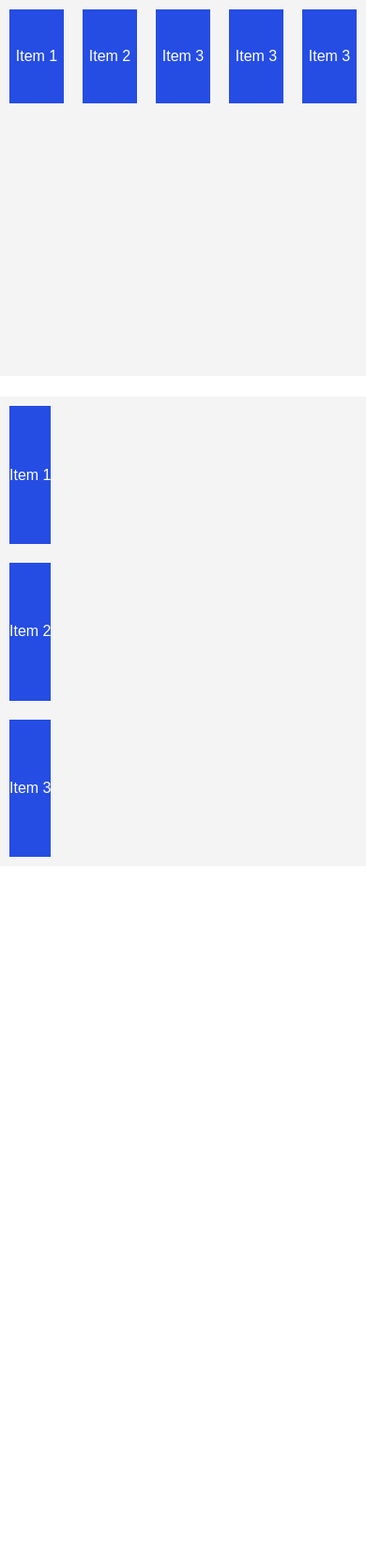
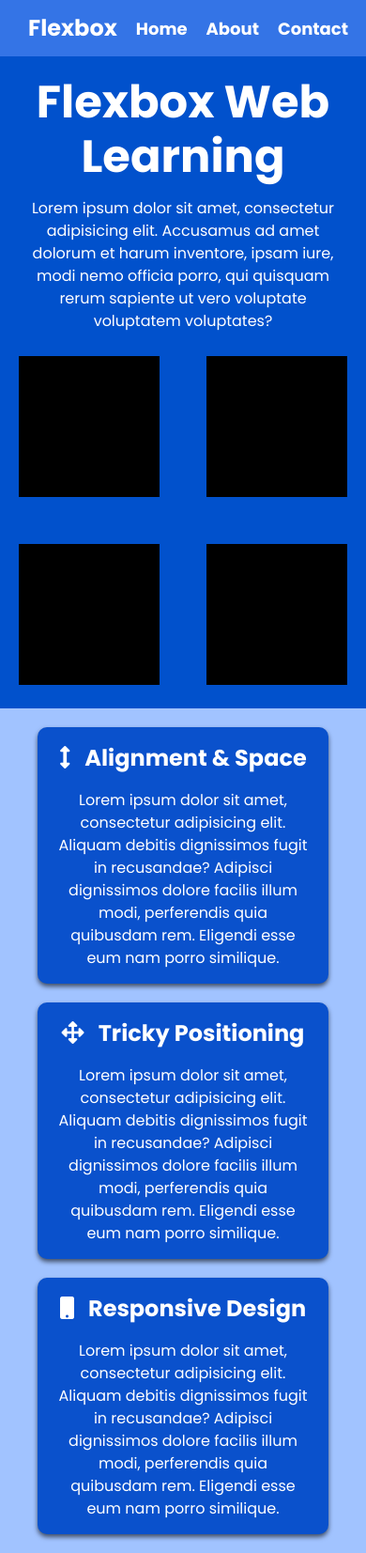
Before and after one commit to lordever/web-learning, a website built with webpack: page index.html in a window 390 px wide. Shown: the whole page at 94% size. Before the commit the page ends 922 px from the top, so only its background shows below. Built offline with nearby package versions, Linux system fonts and the light colour scheme.

Commit message:
Flex box in practice

```diff
--- a/css/flexbox.css
+++ /dev/null
@@ -1,54 +0,0 @@
-* {
-  box-sizing: border-box;
-  margin: 0;
-  padding: 0;
-}
-
-body {
-  font-family: Arial, Helvetica, sans-serif;
-}
-
-.flex-row-container {
-  height: 400px;
-  display: flex;
-  background-color: #f4f4f4;
-
-  /*flex-wrap: wrap;*/
-}
-
-.flex-column-container {
-  height: 500px;
-  display: flex;
-  flex-direction: column; /*row (default)/row-reverse*/
-  background-color: #f4f4f4;
-
-  /*Always is one the main axis*/
-  justify-content: end; /* start/end/center/space-around/ */
-  /*Always on the cross axis*/
-  align-items: start; /*start/end/center */
-}
-
-.item {
-  flex: 1;
-  height: 100px;
-  background: #254de4;
-  color: #fff;
-  margin: 10px;
-
-  display: flex;
-  justify-content: center;
-  align-items: center;
-}
-
-.item:nth-of-type(1) {
-
-}
-
-.item:nth-of-type(2) {
-
-}
-
-.item:nth-of-type(3) {
-
-
-}
--- a/css/style.css
+++ /dev/null
@@ -1,246 +0,0 @@
-/*! HTML5 Boilerplate v9.0.1 | MIT License | https://html5boilerplate.com/ */
-
-/* main.css 3.0.0 | MIT License | https://github.com/h5bp/main.css#readme */
-/*
- * What follows is the result of much research on cross-browser styling.
- * Credit left inline and big thanks to Nicolas Gallagher, Jonathan Neal,
- * Kroc Camen, and the H5BP dev community and team.
- */
-
-/* ==========================================================================
-   Base styles: opinionated defaults
-   ========================================================================== */
-
-html {
-  color: #222;
-  font-size: 1em;
-  line-height: 1.4;
-}
-
-/*
- * Remove text-shadow in selection highlight:
- * https://twitter.com/miketaylr/status/12228805301
- *
- * Customize the background color to match your design.
- */
-
-::-moz-selection {
-  background: #b3d4fc;
-  text-shadow: none;
-}
-
-::selection {
-  background: #b3d4fc;
-  text-shadow: none;
-}
-
-/*
- * A better looking default horizontal rule
- */
-
-hr {
-  display: block;
-  height: 1px;
-  border: 0;
-  border-top: 1px solid #ccc;
-  margin: 1em 0;
-  padding: 0;
-}
-
-/*
- * Remove the gap between audio, canvas, iframes,
- * images, videos and the bottom of their containers:
- * https://github.com/h5bp/html5-boilerplate/issues/440
- */
-
-audio,
-canvas,
-iframe,
-img,
-svg,
-video {
-  vertical-align: middle;
-}
-
-/*
- * Remove default fieldset styles.
- */
-
-fieldset {
-  border: 0;
-  margin: 0;
-  padding: 0;
-}
-
-/*
- * Allow only vertical resizing of textareas.
- */
-
-textarea {
-  resize: vertical;
-}
-
-/* ==========================================================================
-   Author's custom styles
-   ========================================================================== */
-
-/* ==========================================================================
-   Helper classes
-   ========================================================================== */
-
-/*
- * Hide visually and from screen readers
- */
-
-.hidden,
-[hidden] {
-  display: none !important;
-}
-
-/*
- * Hide only visually, but have it available for screen readers:
- * https://snook.ca/archives/html_and_css/hiding-content-for-accessibility
- *
- * 1. For long content, line feeds are not interpreted as spaces and small width
- *    causes content to wrap 1 word per line:
- *    https://medium.com/@jessebeach/beware-smushed-off-screen-accessible-text-5952a4c2cbfe
- */
-
-.visually-hidden {
-  border: 0;
-  clip: rect(0, 0, 0, 0);
-  height: 1px;
-  margin: -1px;
-  overflow: hidden;
-  padding: 0;
-  position: absolute;
-  white-space: nowrap;
-  width: 1px;
-  /* 1 */
-}
-
-/*
- * Extends the .visually-hidden class to allow the element
- * to be focusable when navigated to via the keyboard:
- * https://www.drupal.org/node/897638
- */
-
-.visually-hidden.focusable:active,
-.visually-hidden.focusable:focus {
-  clip: auto;
-  height: auto;
-  margin: 0;
-  overflow: visible;
-  position: static;
-  white-space: inherit;
-  width: auto;
-}
-
-/*
- * Hide visually and from screen readers, but maintain layout
- */
-
-.invisible {
-  visibility: hidden;
-}
-
-/*
- * Clearfix: contain floats
- *
- * The use of `table` rather than `block` is only necessary if using
- * `::before` to contain the top-margins of child elements.
- */
-
-.clearfix::before,
-.clearfix::after {
-  content: "";
-  display: table;
-}
-
-.clearfix::after {
-  clear: both;
-}
-
-/* ==========================================================================
-   EXAMPLE Media Queries for Responsive Design.
-   These examples override the primary ('mobile first') styles.
-   Modify as content requires.
-   ========================================================================== */
-
-@media only screen and (min-width: 35em) {
-  /* Style adjustments for viewports that meet the condition */
-}
-
-@media print,
-  (-webkit-min-device-pixel-ratio: 1.25),
-  (min-resolution: 1.25dppx),
-  (min-resolution: 120dpi) {
-  /* Style adjustments for high resolution devices */
-}
-
-/* ==========================================================================
-   Print styles.
-   Inlined to avoid the additional HTTP request:
-   https://www.phpied.com/delay-loading-your-print-css/
-   ========================================================================== */
-
-@media print {
-  *,
-  *::before,
-  *::after {
-    background: #fff !important;
-    color: #000 !important;
-    /* Black prints faster */
-    box-shadow: none !important;
-    text-shadow: none !important;
-  }
-
-  a,
-  a:visited {
-    text-decoration: underline;
-  }
-
-  a[href]::after {
-    content: " (" attr(href) ")";
-  }
-
-  abbr[title]::after {
-    content: " (" attr(title) ")";
-  }
-
-  /*
-   * Don't show links that are fragment identifiers,
-   * or use the `javascript:` pseudo protocol
-   */
-  a[href^="#"]::after,
-  a[href^="javascript:"]::after {
-    content: "";
-  }
-
-  pre {
-    white-space: pre-wrap !important;
-  }
-
-  pre,
-  blockquote {
-    border: 1px solid #999;
-    page-break-inside: avoid;
-  }
-
-  tr,
-  img {
-    page-break-inside: avoid;
-  }
-
-  p,
-  h2,
-  h3 {
-    orphans: 3;
-    widows: 3;
-  }
-
-  h2,
-  h3 {
-    page-break-after: avoid;
-  }
-}
--- /dev/null
+++ b/css/styles.css
@@ -0,0 +1,126 @@
+@import url('https://fonts.googleapis.com/css2?family=Poppins:wght@400;700&display=swap');
+
+* {
+  box-sizing: border-box;
+  margin: 0;
+  padding: 0;
+}
+
+body {
+  font-family: 'Poppins', sans-serif;
+  font-size: 16px;
+  line-height: 1.5;
+  color: #333;
+  background: #a1c3ff;
+}
+
+img {
+  max-width: 100%;
+}
+
+h1,
+h2 {
+  margin-bottom: 15px;
+}
+
+ul {
+  list-style-type: none;
+}
+
+.container {
+  max-width: 1100px;
+  margin: 0 auto;
+  padding: 0 30px;
+}
+
+.navbar {
+  background: #3474e6;
+  color: #fff;
+  height: 60px;
+}
+
+.navbar .logo {
+  font-size: x-large;
+  font-weight: bold;
+}
+
+.navbar a {
+  color: #fff;
+  text-decoration: none;
+  font-size: 18px;
+  font-weight: bold;
+}
+
+.navbar a:hover {
+  color: lightblue;
+}
+
+.navbar .container {
+  display: flex;
+  justify-content: space-between;
+  align-items: center;
+  height: 100%;
+}
+
+.navbar ul {
+  display: flex;
+}
+
+.navbar ul li {
+  margin-left: 20px;
+}
+
+
+.header {
+  background-color: #0151cc;
+  color: #fff;
+  min-height: 400px;
+}
+
+.header h1 {
+  font-size: 3rem;
+  font-weight: bold;
+  line-height: 1.2;
+}
+
+.header img {
+  max-width: 400px;
+}
+
+.header .container {
+  display: flex;
+  align-items: center;
+  justify-content: space-between;
+}
+
+.boxes .container {
+  display: flex;
+  justify-content: space-between;
+}
+
+.box {
+  flex: 1;
+  background: #0a51cc;
+  color: #fff;
+  border-radius: 10px;
+  margin: 20px 10px;
+  box-shadow: 0 3px 5px rgba(0, 0, 0, 0.6);
+  padding: 15px 20px;
+}
+
+.box i {
+  margin-right: 10px
+}
+
+@media(max-width: 768px) {
+  .header .container {
+    flex-direction: column;
+    padding-top: 20px;
+    text-align: center;
+  }
+
+  .boxes .container {
+    display: block;
+    text-align: center;
+  }
+}
--- a/index.html
+++ b/index.html
@@ -5,8 +5,7 @@
   <meta charset="utf-8">
   <meta name="viewport" content="width=device-width, initial-scale=1">
   <title>Flexbox Web learning</title>
-  <link rel="stylesheet" href="css/style.css">
-  <link rel="stylesheet" href="css/flexbox.css">
+  <link rel="stylesheet" href="css/styles.css">
   <meta name="description" content="">
 
   <meta property="og:title" content="">
@@ -18,27 +17,72 @@
   <link rel="icon" href="/favicon.ico" sizes="any">
   <link rel="icon" href="/icon.svg" type="image/svg+xml">
   <link rel="apple-touch-icon" href="icon.png">
+  <link
+    rel="stylesheet"
+    href="https://pro.fontawesome.com/releases/v5.10.0/css/all.css"
+    integrity="sha384-AYmEC3Yw5cVb3ZcuHtOA93w35dYTsvhLPVnYs9eStHfGJvOvKxVfELGroGkvsg+p"
+    crossorigin="anonymous"
+  />
 
   <link rel="manifest" href="site.webmanifest">
   <meta name="theme-color" content="#fafafa">
 </head>
 
 <body>
+<nav class="navbar">
+  <div class="container">
+    <div class="logo">Flexbox</div>
+    <ul class="nav">
+      <li>
+        <a href="#">Home</a>
+      </li>
+      <li>
+        <a href="#">About</a>
+      </li>
+      <li>
+        <a href="#">Contact</a>
+      </li>
+    </ul>
+  </div>
+</nav>
 
-<div class="flex-row-container">
-  <div class="item">Item 1</div>
-  <div class="item">Item 2</div>
-  <div class="item">Item 3</div>
-  <div class="item">Item 3</div>
-  <div class="item">Item 3</div>
-</div>
-<br/>
-<div class="flex-column-container">
-  <div class="item">Item 1</div>
-  <div class="item">Item 2</div>
-  <div class="item">Item 3</div>
-</div>
+<header class="header">
+  <div class="container">
+    <div>
+      <h1>Flexbox Web Learning</h1>
+      <p>
+        Lorem ipsum dolor sit amet, consectetur adipisicing elit. Accusamus ad amet dolorum et harum inventore, ipsam
+        iure, modi nemo officia porro, qui quisquam rerum sapiente ut vero voluptate voluptatem voluptates?
+      </p>
+    </div>
+    <img src="./img/grid.svg" alt=""/>
+  </div>
+</header>
 
+<section class="boxes">
+  <div class="container">
+    <div class="box">
+      <h2><i class="fas fa-arrows-alt-v"></i> Alignment & Space</h2>
+      <p>Lorem ipsum dolor sit amet, consectetur adipisicing elit. Aliquam debitis dignissimos fugit in recusandae?
+        Adipisci dignissimos dolore facilis illum modi, perferendis quia quibusdam rem. Eligendi esse eum nam porro
+        similique.</p>
+    </div>
+
+    <div class="box">
+      <h2><i class="fas fa-arrows-alt"></i> Tricky Positioning</h2>
+      <p>Lorem ipsum dolor sit amet, consectetur adipisicing elit. Aliquam debitis dignissimos fugit in recusandae?
+        Adipisci dignissimos dolore facilis illum modi, perferendis quia quibusdam rem. Eligendi esse eum nam porro
+        similique.</p>
+    </div>
+
+    <div class="box">
+      <h2><i class="fas fa-mobile"></i> Responsive Design</h2>
+      <p>Lorem ipsum dolor sit amet, consectetur adipisicing elit. Aliquam debitis dignissimos fugit in recusandae?
+        Adipisci dignissimos dolore facilis illum modi, perferendis quia quibusdam rem. Eligendi esse eum nam porro
+        similique.</p>
+    </div>
+  </div>
+</section>
 </body>
 
 </html>
```
Also changed, not shown: img/grid.svg (added).
